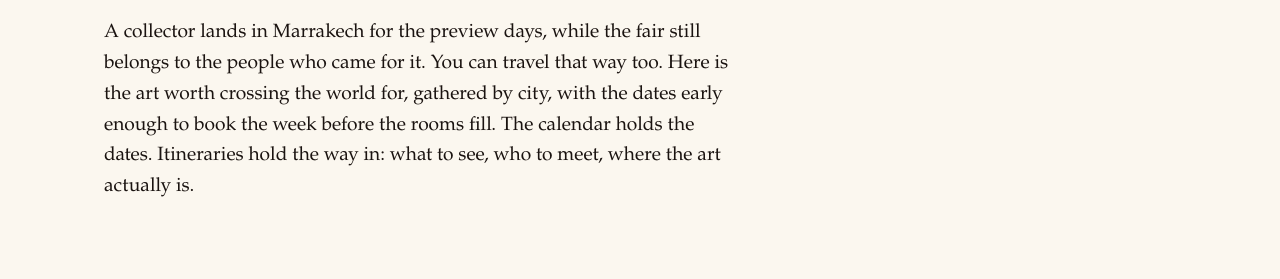
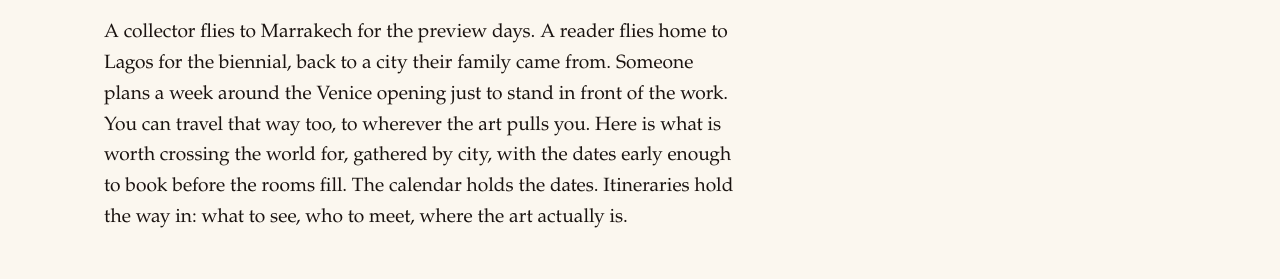
Before and after one commit to sirromnavaj/artempiremj-ai-platform, an Astro site in the folder site/: page /itineraries in a window 1280 px wide. Shown: the part 246-525 px from the top of the page. Built offline with nearby package versions, Linux system fonts and the light colour scheme; Astro itself is replaced by a stand-in of ours.

Commit message:
Copy: traveller lede spans cities (not stagnant on one)
'not all want Marrakech' - the lede now spans Marrakech (collector) / Lagos (diaspora
homecoming) / Venice (curious) + 'wherever the art pulls you', so any traveller sees their
trip. The 'worth the trip' list below stays dynamic from the live calendar.

```diff
--- a/site/src/pages/itineraries/index.astro
+++ b/site/src/pages/itineraries/index.astro
@@ -11,11 +11,12 @@ const travel = OPPORTUNITIES
   <section class="wrap" style="padding-block: clamp(2rem,6vw,4rem) 1rem;">
     <p class="eyebrow">Art Itineraries</p>
     <h1>Be there the week the art is.</h1>
-    <p class="lede prose">A collector lands in Marrakech for the preview days, while the fair still
-      belongs to the people who came for it. You can travel that way too. Here is the art worth
-      crossing the world for, gathered by city, with the dates early enough to book the week before
-      the rooms fill. The calendar holds the dates. Itineraries hold the way in: what to see, who to
-      meet, where the art actually is.</p>
+    <p class="lede prose">A collector flies to Marrakech for the preview days. A reader flies home to
+      Lagos for the biennial, back to a city their family came from. Someone plans a week around the
+      Venice opening just to stand in front of the work. You can travel that way too, to wherever the
+      art pulls you. Here is what is worth crossing the world for, gathered by city, with the dates
+      early enough to book before the rooms fill. The calendar holds the dates. Itineraries hold the
+      way in: what to see, who to meet, where the art actually is.</p>
   </section>
 
   <section class="wrap" style="padding-block: 1rem;">
```
